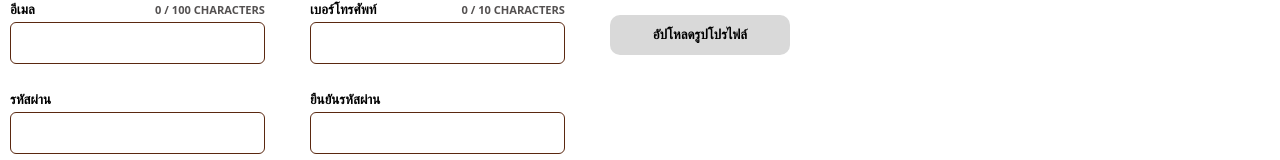
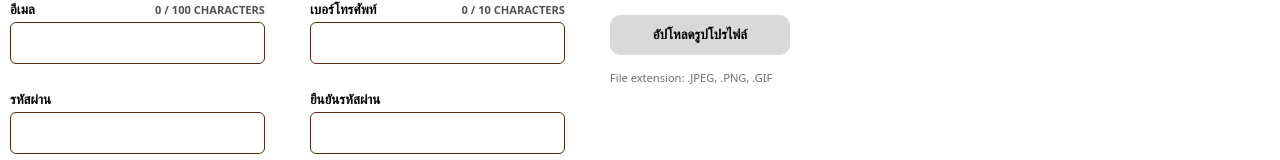
Before and after one commit to senior-project-kmutt/beartful-web, a Next.js app: page /register in a window 1280 px wide. Shown: the part 228-388 px from the top of the page. Built offline with nearby package versions, Linux system fonts and the light colour scheme.

Commit message:
fixed wording upload image

```diff
--- a/components/Authentication/FormRegister/AccountingForm.tsx
+++ b/components/Authentication/FormRegister/AccountingForm.tsx
@@ -192,7 +192,7 @@ const AccountingForm = (props: Props) => {
             <label htmlFor="bankAccountImage">
               <p>อัปโหลดรูปสมุดบัญชี</p>
             </label>
-            <p style={{ fontSize: 'smaller' }} className='text-gray-500 mt-2'>สามารถอัปโหลดเป็นไฟล์ .png .jpg ขนาดไม่เกิน 10MB</p>
+            <p style={{ fontSize: 'smaller' }} className='text-gray-500 mt-2'>สามารถอัปโหลดเป็นไฟล์ .png .jpg</p>
           </div>
         </div>
       </div>
--- a/components/Authentication/FormRegister/PersonalForm.tsx
+++ b/components/Authentication/FormRegister/PersonalForm.tsx
@@ -368,10 +368,10 @@ const PersonalForm = (props: Props) => {
               type="file"
               accept="image/png, image/gif, image/jpeg"
             />
-            {/* <div className={style.tips}>
-              <p>File size: maximum 1MB</p>
+            <div className={style.tips}>
+              {/* <p>File size: maximum 1MB</p> */}
               <p>File extension: .JPEG, .PNG, .GIF</p>
-            </div> */}
+            </div>
           </div>
         </div>
       </div>
--- a/components/Profile/Freelance/Personal/PersonalUpdateForm.tsx
+++ b/components/Profile/Freelance/Personal/PersonalUpdateForm.tsx
@@ -323,10 +323,10 @@ const PersonalUpdateForm = () => {
                     type="file"
                     accept="image/png, image/gif, image/jpeg"
                   />
-                  {/* <div className={style.tips}>
-                    <p>File size: maximum 1MB</p>
+                  <div className={style.tips}>
+                    {/* <p>File size: maximum 1MB</p> */}
                     <p>File extension: .JPEG, .PNG, .GIF</p>
-                  </div> */}
+                  </div>
                 </div>
               </div>
 
```
